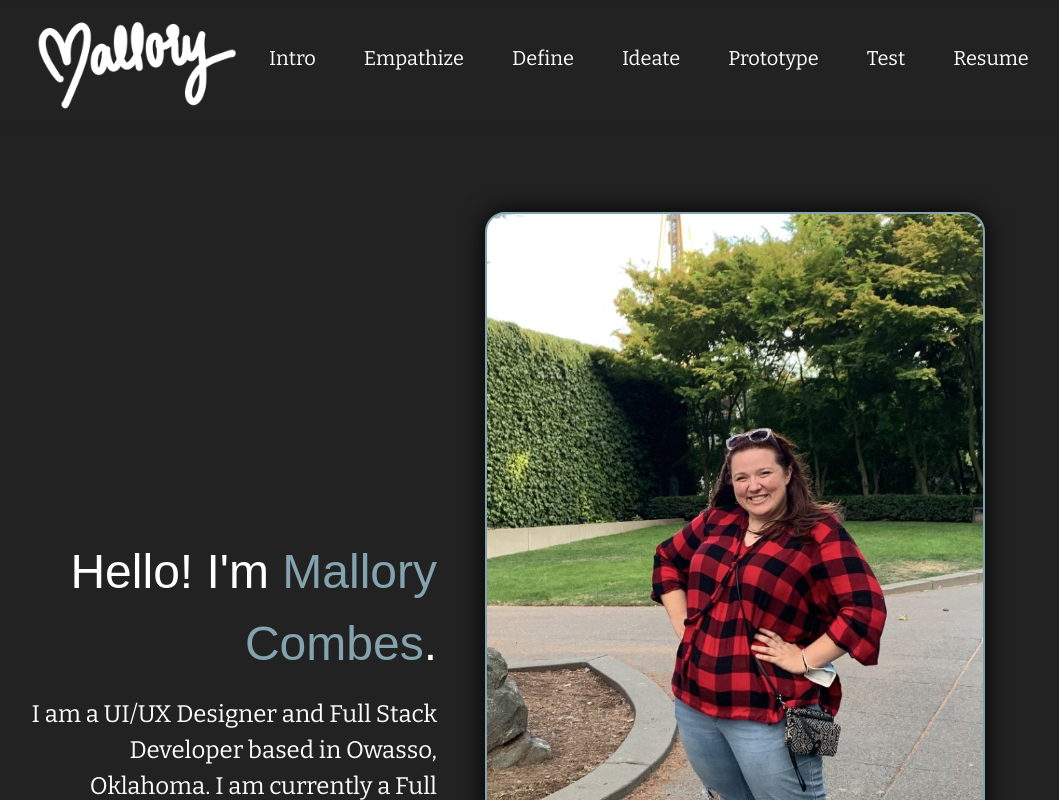
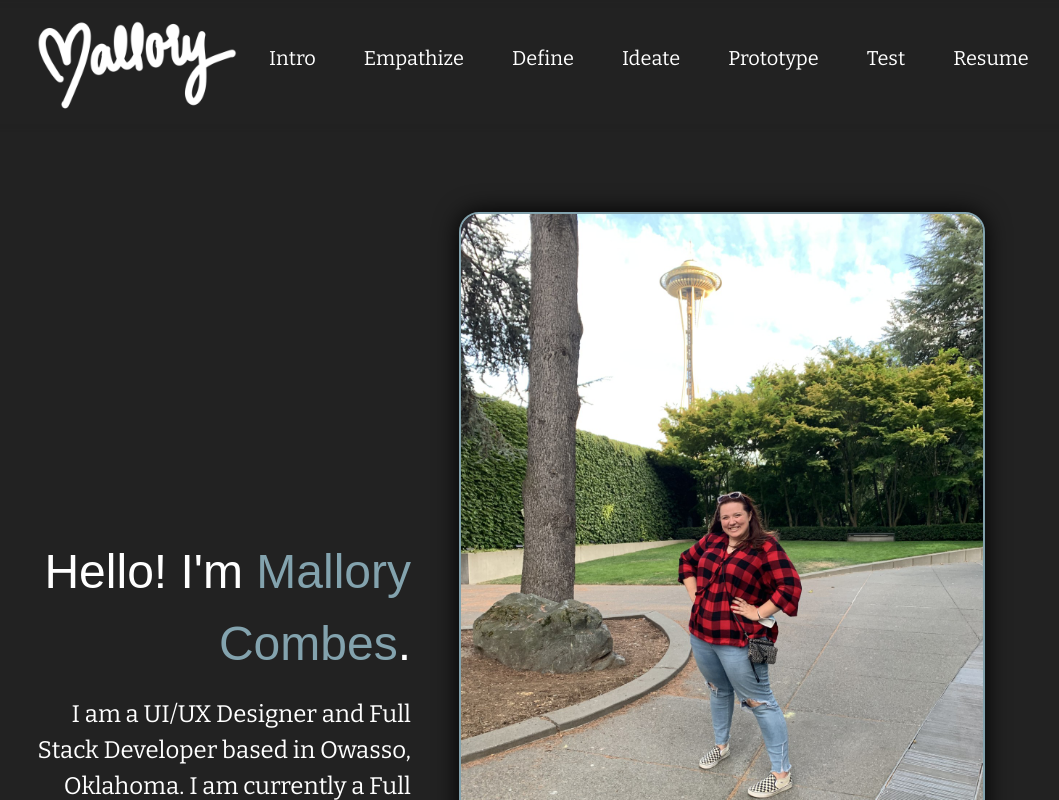
Before and after one commit to itsmallorae/hello-world, an Angular app: page / in a window 1280 px wide. Shown: the top 800 px of the page, without its empty margins (135-1194 px from the left). Built offline with nearby package versions, Linux system fonts and the light colour scheme; a web font is replaced by a local one.

Commit message:
images updates

```diff
--- a/src/app/components/intro/intro.html
+++ b/src/app/components/intro/intro.html
@@ -5,7 +5,7 @@
             <div class="intro__content core__content">{{ content }}</div>
         </div>
         <div class="intro__right">
-            <div class="intro__img bordered"></div>
+            <img class="bordered" src="seattle.jpg" />
         </div>
     </div>
 </div>
--- a/src/app/components/intro/intro.scss
+++ b/src/app/components/intro/intro.scss
@@ -16,7 +16,8 @@
         }
 
         img {
-            max-height: 500px;
+            max-height: 700px;
+            margin: 0;
         }
     }
 
@@ -38,12 +39,12 @@
         color: var(--color-accent);
     }
 
-    &__img {
-        background-image: url(/seattle.jpg);
-        height: 700px;
-        width: 500px;
-        background-size: 200%;
-        background-position: center center;
-        border-radius: 20px;
-    }
+    // &__img {
+    //     background-image: url('/seattle.jpg');
+    //     height: 700px;
+    //     width: 500px;
+    //     background-size: 200%;
+    //     background-position: center center;
+    //     border-radius: 20px;
+    // }
 }
--- a/src/app/components/resume/resume.html
+++ b/src/app/components/resume/resume.html
@@ -1,7 +1,7 @@
 <div id="resume" class="resume">
     <div class="resume__container">
         <div class="resume__left">
-            <div class="resume__img bordered"></div>
+            <img class="bordered" src="mecruise.png" />
             <div class="resume__icons">
                 <a href="https://www.linkedin.com/in/mallory-combes-3195a148/" target="_blank" aria-label="LinkedIn Profile">
                     <fa-icon [icon]="linkedinIcon"></fa-icon>
--- a/src/app/components/resume/resume.scss
+++ b/src/app/components/resume/resume.scss
@@ -28,12 +28,17 @@
         width: 100%;
     }
 
-    &__img {
-        background: url('/mecruise.png');
-        height: 400px;
-        width: 400px;
-        background-size: cover;
-        border-radius: 20px;
-        background-position: center bottom;
+    // &__img {
+    //     background: url('/mecruise.png');
+    //     height: 400px;
+    //     width: 400px;
+    //     background-size: cover;
+    //     border-radius: 20px;
+    //     background-position: center bottom;
+    // }
+
+    img {
+        max-height: 500px;
+        margin: 0;
     }
 }
```
